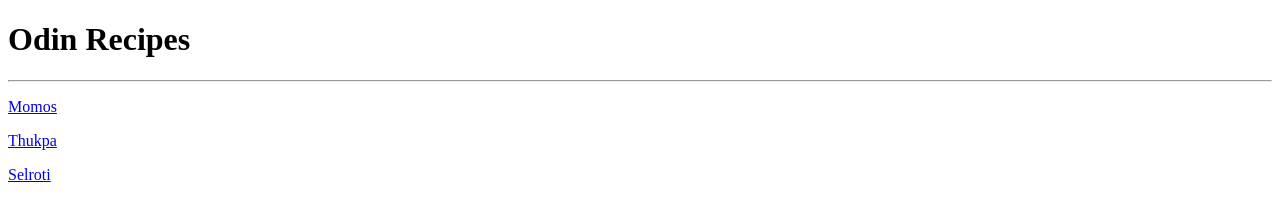
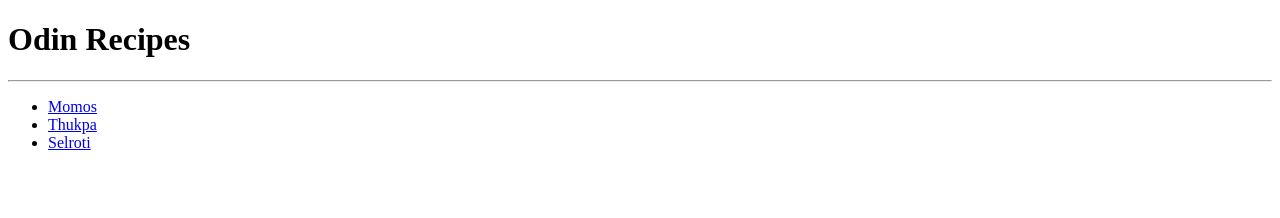
Before and after one commit to G-O-T-W/odin-recipes, a plain HTML site: page index.html in a window 1280 px wide. Drawn offline with Linux system fonts and the light colour scheme.

Commit message:
Change paragraphs to list

```diff
--- a/index.html
+++ b/index.html
@@ -6,8 +6,10 @@
 </head>
 <body>
     <h1>Odin Recipes</h1><hr>
-    <p><a href="recipes/momos.html">Momos</a></p>
-    <p><a href="recipes/thukpa.html">Thukpa</a></p>
-    <p><a href="recipes/selroti.html">Selroti</a></p>
+    <ul>
+        <li><a href="recipes/momos.html">Momos</a></li>
+        <li><a href="recipes/thukpa.html">Thukpa</a></li>
+        <li><a href="recipes/selroti.html">Selroti</a></li>
+    </ul>
 </body>
 </html>
```
